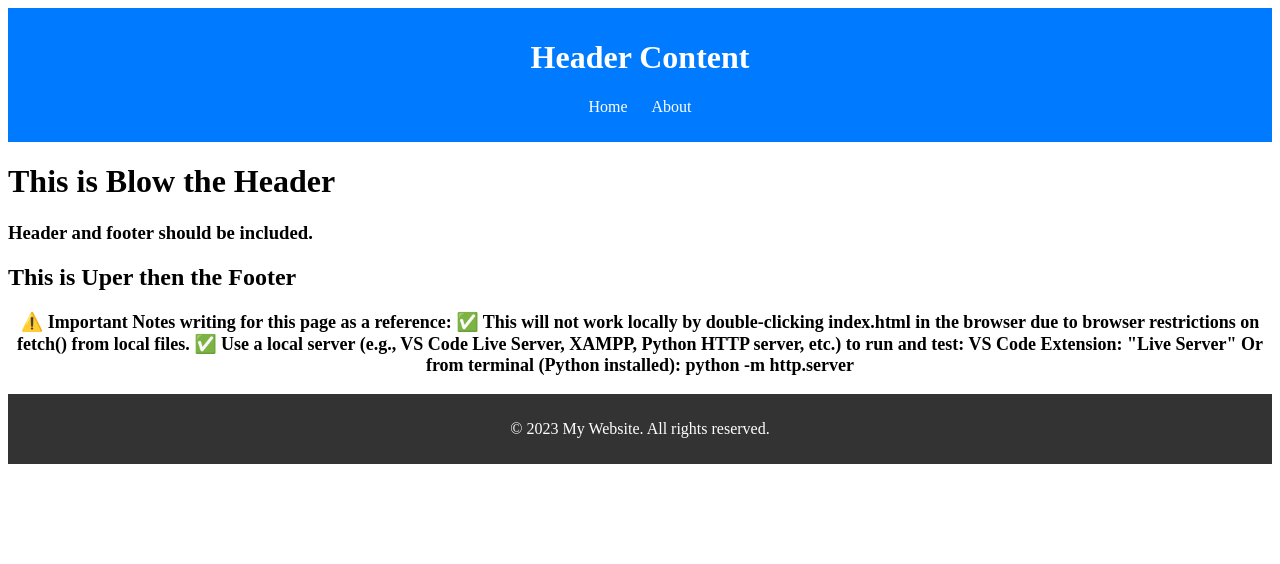
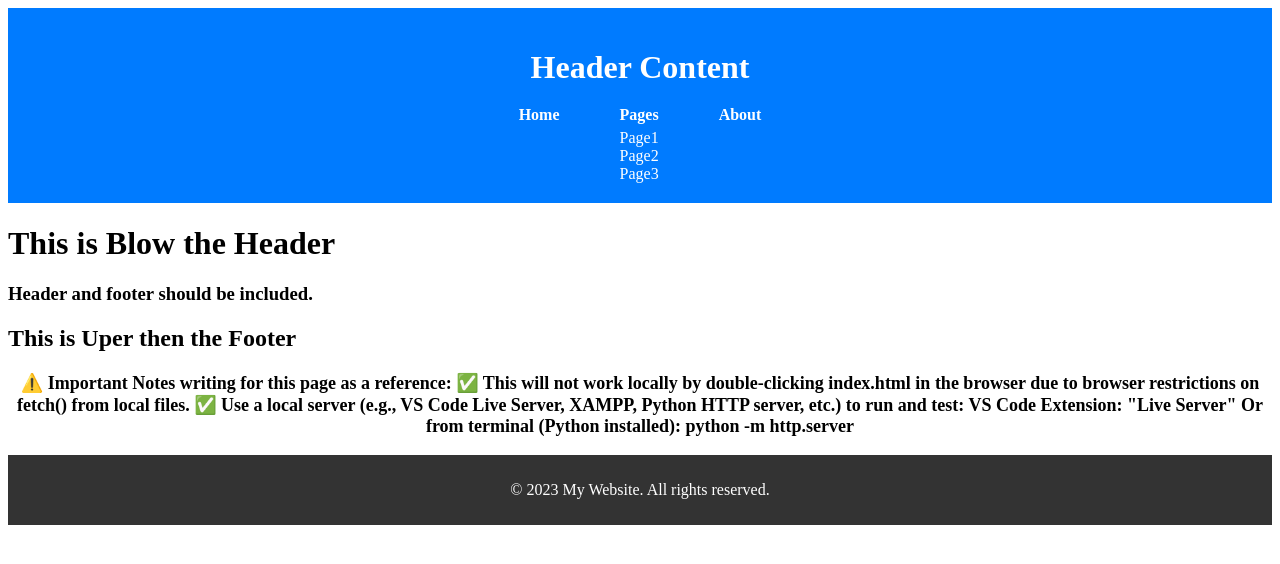
Before and after one commit to GullSher/common-header-and-footer1, a plain HTML site: page index.html in a window 1280 px wide. Drawn offline with Linux system fonts and the light colour scheme.

Commit message:
expaned Pages

```diff
--- a/header.html
+++ b/header.html
@@ -1,13 +1,35 @@
-<header style="background-color: #007BFF; color: white; padding: 10px; text-align: center;">
-    <h1>Header Content</h1>
-    <nav>
-        <ul style="list-style: none; padding: 0;">
-            <li style="display: inline; margin: 0 10px;"><a href="index.html" style="color: white; text-decoration: none;">Home</a></li>
-            <li style="display: inline; margin: 0 10px;"><a href="about.html" style="color: white; text-decoration: none;">About</a></li>
-            <!-- Add more menu items as needed -->
+<header style="background-color: #007BFF; color: white; padding: 20px;">
+  <h1 style="text-align: center; margin-bottom: 20px;">Header Content</h1>
+
+  <nav>
+    <ul style="display: flex; justify-content: center; list-style: none; padding: 0; margin: 0; gap: 60px;">
+
+      <!-- Column 1: Home -->
+      <li>
+        <a href="index.html" style="color: white; text-decoration: none; font-weight: bold;">Home</a>
+      </li>
+
+      <!-- Column 2: Pages with sub-items -->
+      <li>
+        <div style="color: white; font-weight: bold;">Pages</div>
+        <ul style="list-style: none; padding: 0; margin: 5px 0 0 0;">
+          <li><a href="page1.html" style="color: white; text-decoration: none;">Page1</a></li>
+          <li><a href="page2.html" style="color: white; text-decoration: none;">Page2</a></li>
+          <li><a href="page3.html" style="color: white; text-decoration: none;">Page3</a></li>
         </ul>
-    </nav>
+      </li>
+
+      <!-- Column 3: About -->
+      <li>
+        <a href="about.html" style="color: white; text-decoration: none; font-weight: bold;">About</a>
+      </li>
+
+    </ul>
+  </nav>
 </header>
+
+
+
 
 <!--
 
--- a/index.html
+++ b/index.html
@@ -3,7 +3,7 @@
 <head>
     <meta charset="utf-8">
     <meta name="viewport" content="width=device-width, initial-scale=1">
-      <title>Your Page</title>
+      <title>My Website - Home</title>
 
     <!-- Your head content here -->
 </head>
```
Also changed, not shown: about.html (added, +21 -0 lines).
